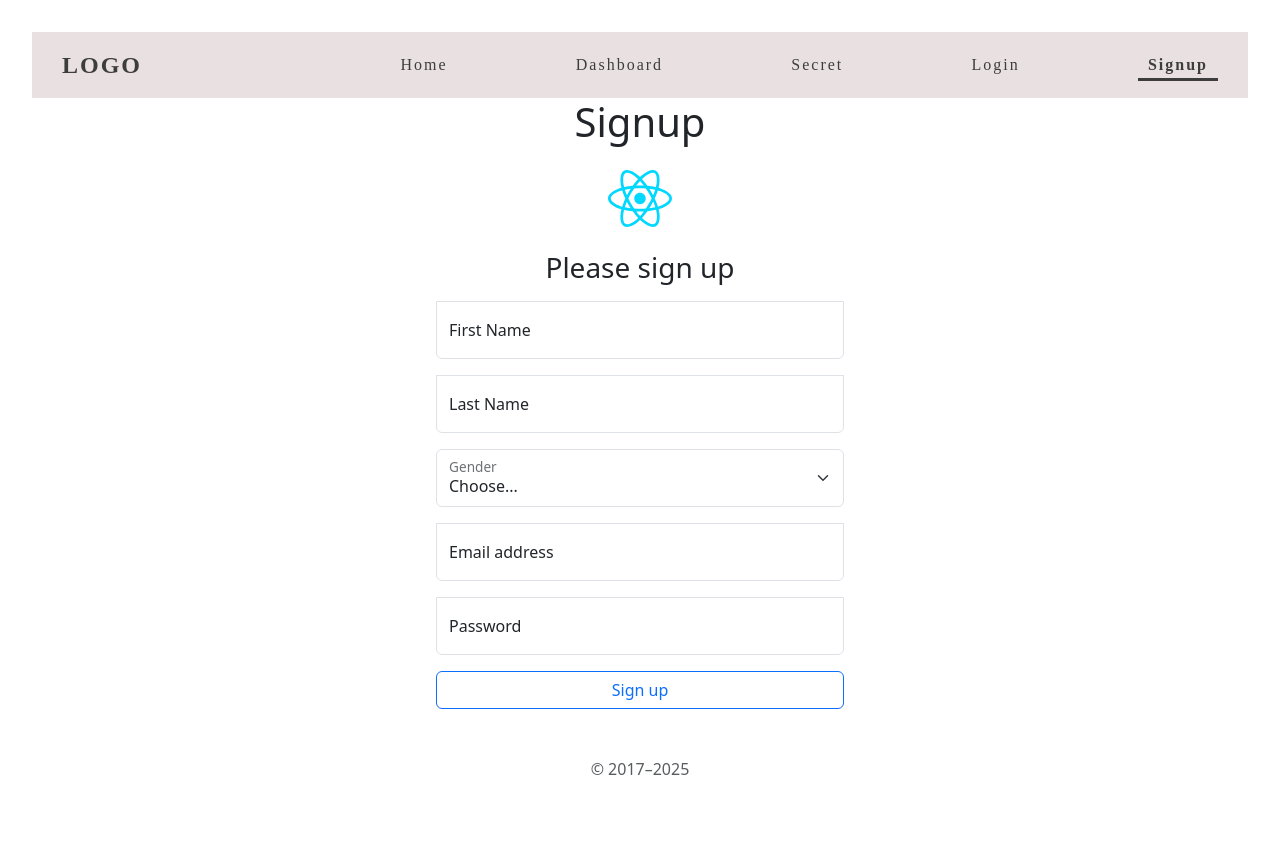
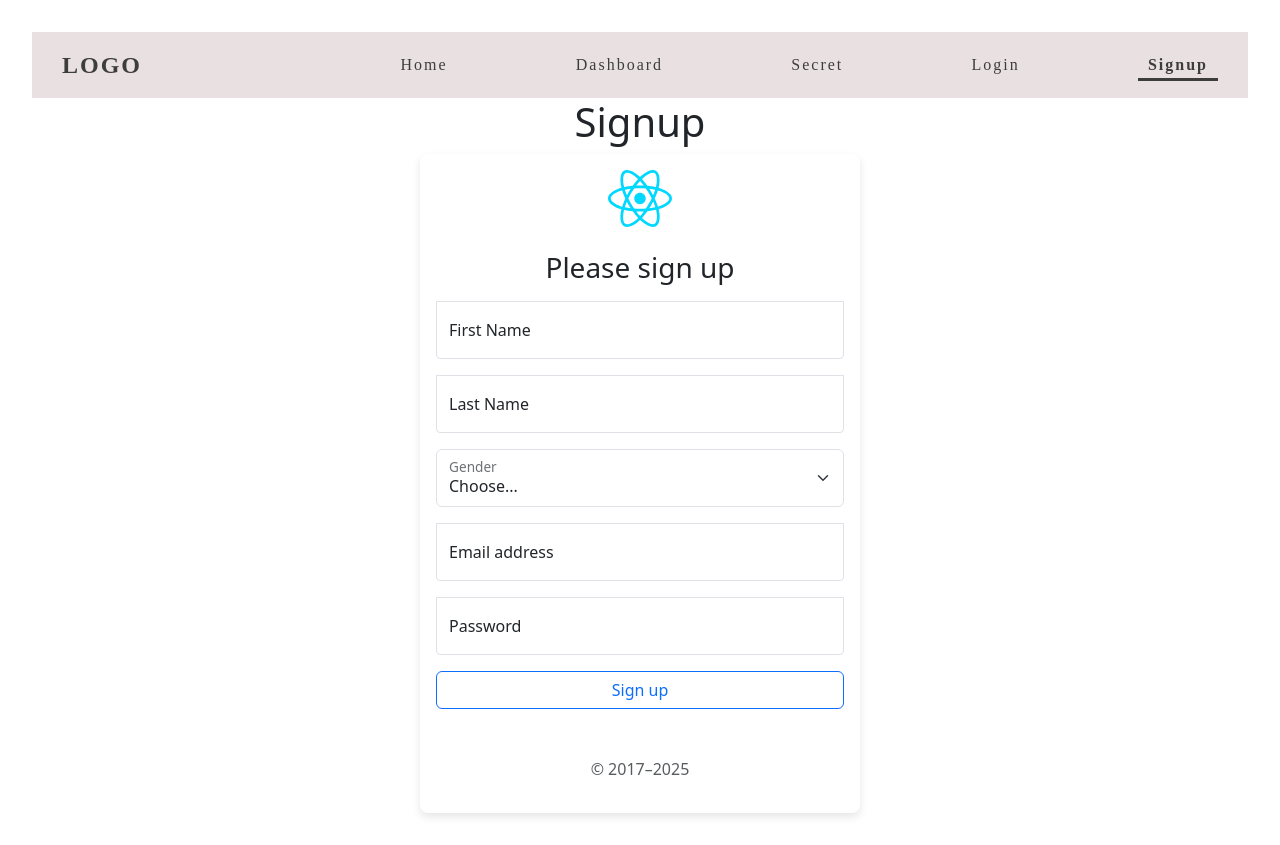
Before and after one commit to jesualujan/FrontendAvanzado_37_WEB_A, a React (Vite) app in the folder 03.ReactAuth/: page /signup in a window 1280 px wide. Built offline with nearby package versions, Linux system fonts and the light colour scheme.

Commit message:
💄mejore los estilos del formulario

```diff
--- a/03.ReactAuth/src/styles/form.css
+++ b/03.ReactAuth/src/styles/form.css
@@ -1,10 +1,39 @@
 .form-signin {
     max-width: 440px;
     padding: 1rem;
+    background-color: #fff;
+    border-radius: 8px;
+    box-shadow: 0 4px 8px rgba(0, 0, 0, 0.1);
+    transition: box-shadow 0.3s ease;
+}
+.form-signin:hover {
+    box-shadow: 0 8px 16px rgba(0, 0, 0, 0.2);
 }
 
 .form-signin input {
     margin-bottom: 1px;
     border-top-right-radius: 0;
     border-top-left-radius: 0;
+    margin-bottom: 1rem;
+    border-bottom-left-radius: 4px;
+    border-bottom-right-radius: 4px;
+    transition: border-color 0.3s ease, box-shadow 0.3s ease;
 }
+
+.form-signin input:focus {
+    border-color: #3957cd;
+    box-shadow: 0 0 8px rgba(57, 87, 205, 0.5);
+}
+
+@keyframes rotate {
+    from {
+        transform: rotate(0deg);
+    }
+    to {
+        transform: rotate(360deg);
+    }
+}
+
+.img {
+    animation: rotate 3s linear infinite;
+}
```
